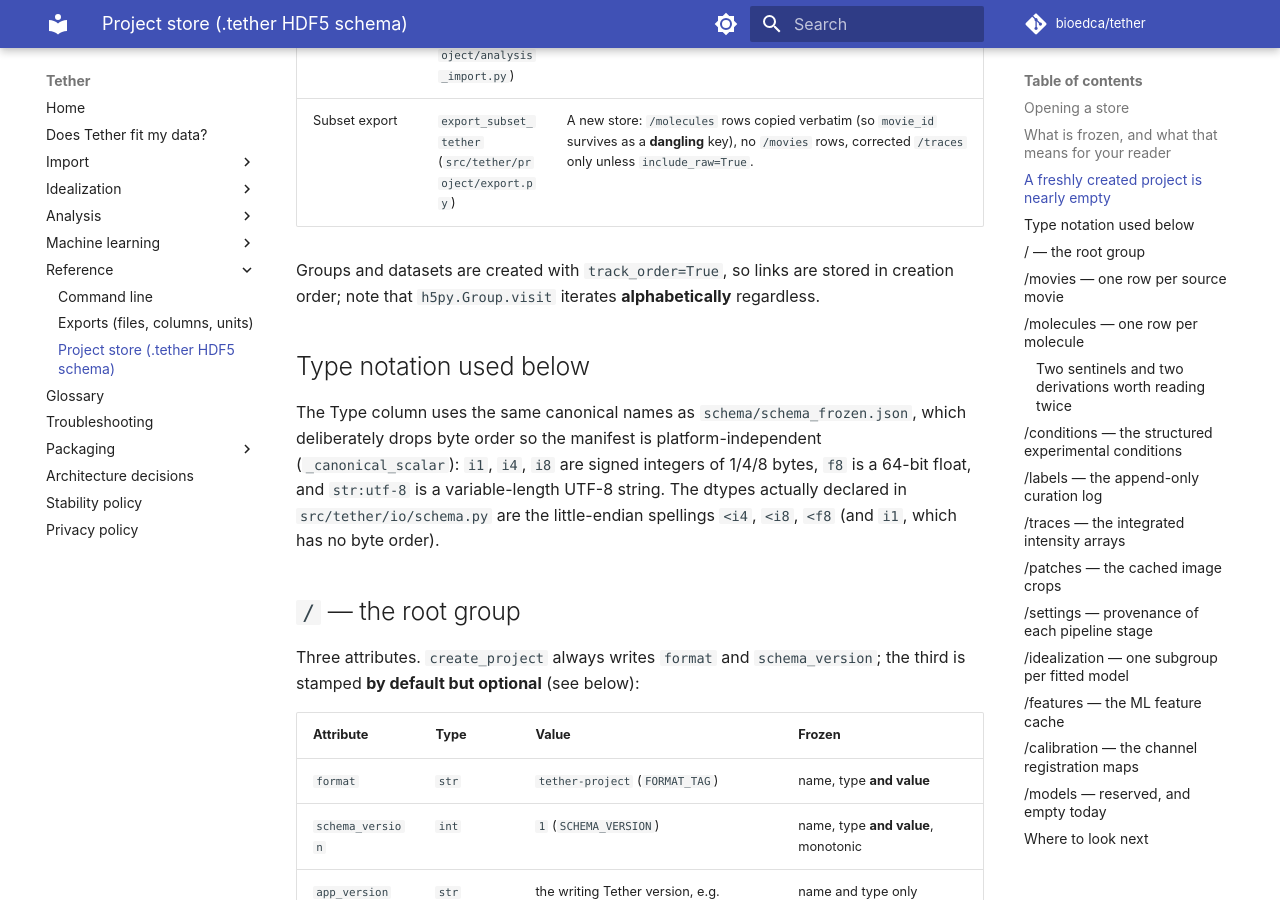
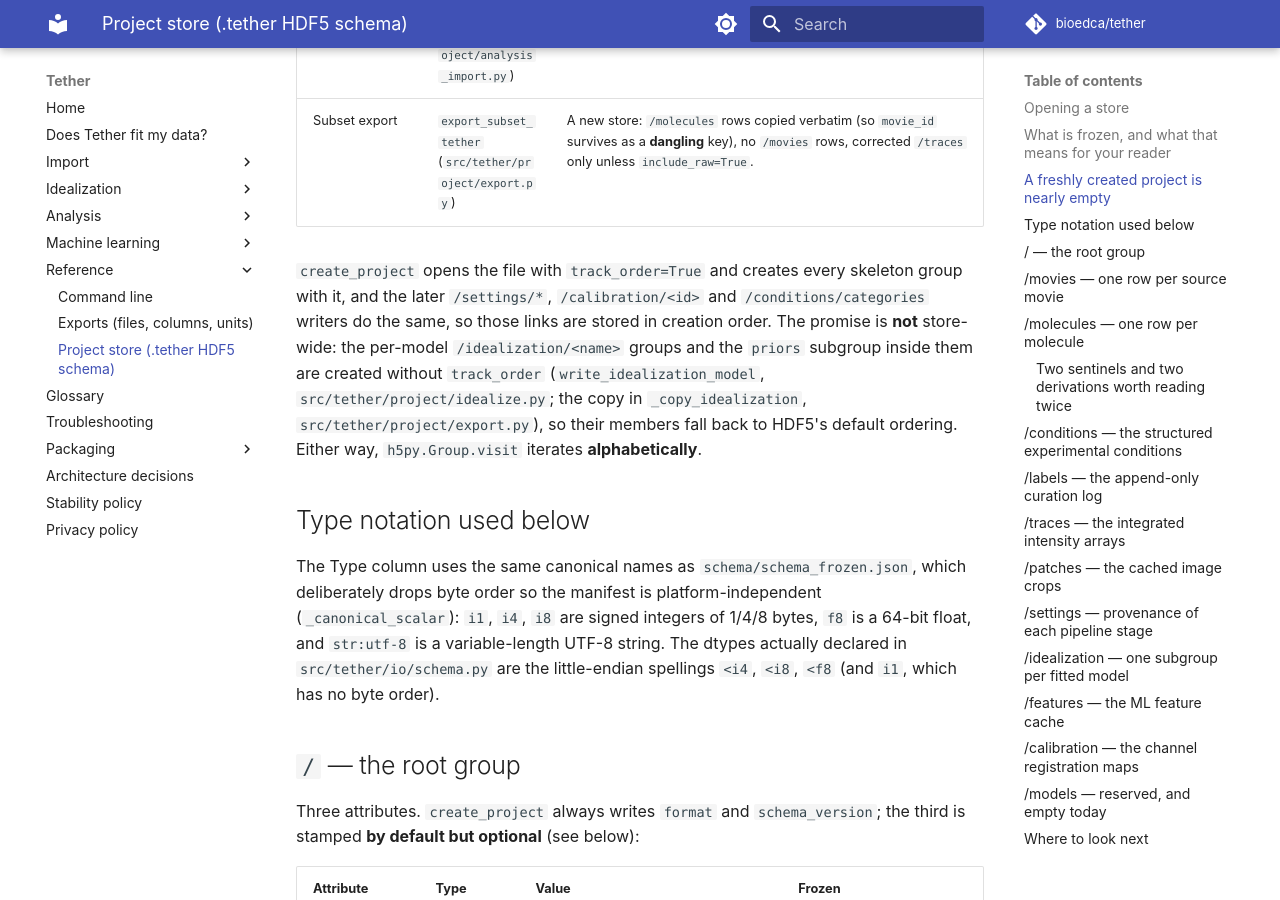
Before and after one commit to bioedca/tether, an MkDocs documentation site: the page built from docs/reference/tether-format.md, in a window 1280 px wide and 900 px high, scrolled down 4762 px. Built offline with MkDocs 1.6.1 and Material for MkDocs 9.7.7, drawn with Linux system fonts in a browser that asks for light colours; comment, search, counter and statistics services are not loaded; the version menu is left out; some of the changed text lies outside the part shown.

Commit message:
docs(reference): scope two over-broad store-wide claims
Two statements in the .tether format reference were true for the native
extraction/append path but false elsewhere:

- The link-ordering note claimed groups and datasets are created with
  track_order=True store-wide. write_idealization_model creates
  /idealization/<name> and its priors subgroup with a plain create_group,
  and _copy_idealization does the same for a copied model group, so those
  members use HDF5's default ordering. The note now names which writers
  pass track_order=True and calls out the idealization exception.

- The trace time-axis bullet claimed the axis is zero-padded to the longest
  movie in the store. A subset export copies ds[rows] with the source
  dataset's full second dimension and carries no /movies rows, so its width
  reflects the source store, not the movies behind its own molecules. The
  bullet is now scoped to natively appended stores, states what a subset
  inherits, and points readers at /molecules.frame_range in both cases.

Docs-only; mkdocs build --strict and tests/test_docs_schema_reference.py
are green.

```diff
--- a/docs/reference/tether-format.md
+++ b/docs/reference/tether-format.md
@@ -165,8 +165,14 @@
 | Analysis-only import | `import_analysis_only_project` (`src/tether/project/analysis_import.py`) | No `/movies` rows, `movie_id = ""`, `donor_xy`/`acceptor_xy` `NaN`, `/patches` empty, only the two corrected `/traces` layers. |
 | Subset export | `export_subset_tether` (`src/tether/project/export.py`) | A new store: `/molecules` rows copied verbatim (so `movie_id` survives as a **dangling** key), no `/movies` rows, corrected `/traces` only unless `include_raw=True`. |
 
-Groups and datasets are created with `track_order=True`, so links are stored in
-creation order; note that `h5py.Group.visit` iterates **alphabetically** regardless.
+`create_project` opens the file with `track_order=True` and creates every skeleton
+group with it, and the later `/settings/*`, `/calibration/<id>` and
+`/conditions/categories` writers do the same, so those links are stored in creation
+order. The promise is **not** store-wide: the per-model `/idealization/<name>` groups
+and the `priors` subgroup inside them are created without `track_order`
+(`write_idealization_model`, `src/tether/project/idealize.py`; the copy in
+`_copy_idealization`, `src/tether/project/export.py`), so their members fall back to
+HDF5's default ordering. Either way, `h5py.Group.visit` iterates **alphabetically**.
 
 ## Type notation used below
 
@@ -413,11 +419,15 @@
 gzip-compressed, with `maxshape=(None, None)`. **Do not assume all six exist** — see
 the zero-molecule case above and the last two bullets below.
 
-- **The time axis is zero-padded to the longest movie in the store.** Appending a
-  shorter movie leaves zeros past its end; appending a longer one grows the axis and
-  zero-fills the tail of every existing row (`_append_padded_2d`). The valid extent
-  of row `i` is `/molecules.frame_range[i]` — use it, do not infer it from where the
-  zeros start.
+- **In a natively appended store the time axis is zero-padded to the longest movie in
+  that store.** Appending a shorter movie leaves zeros past its end; appending a
+  longer one grows the axis and zero-fills the tail of every existing row
+  (`_append_padded_2d`). A **subset export** instead inherits the *source* store's
+  width — `_copy_trace_layers` copies `ds[rows]` with the source dataset's full second
+  dimension (`src/tether/project/export.py`) — so a subset's width need not match the
+  longest movie behind its own molecules, and it has no `/movies` rows to check
+  against. In every case the valid extent of row `i` is `/molecules.frame_range[i]` —
+  use it, do not infer it from where the zeros start.
 - Row order matches `/molecules/table` exactly.
 - The time axis unit is **frames**; seconds-per-frame lives only in
   `/movies.frame_time`.
```
